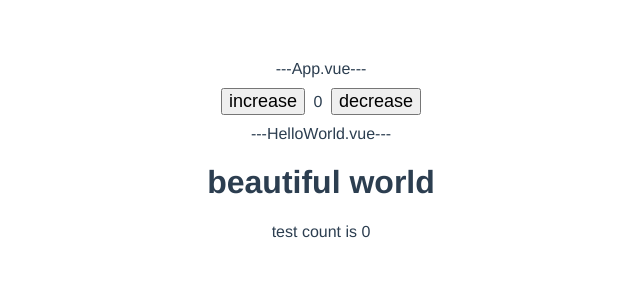
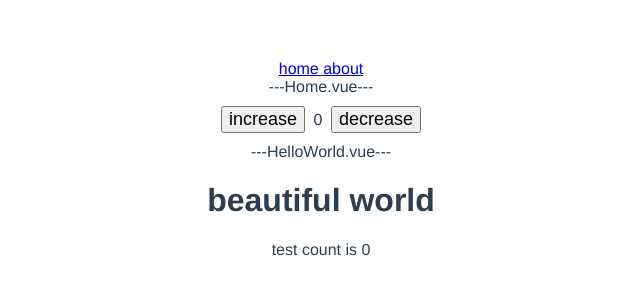
Before and after one commit to zhuddan/vitezz, a Vue app: page / in a window 1280 px wide. Shown: the top 300 px of the page, without its empty margins (319-959 px from the left). Built offline with nearby package versions, Linux system fonts and the light colour scheme.

Commit message:
update: add router

```diff
--- a/package.json
+++ b/package.json
@@ -14,7 +14,8 @@
     "lodash-es": "^4.17.21",
     "pinia": "^2.0.14",
     "qs": "^6.11.0",
-    "vue": "^3.2.25"
+    "vue": "^3.2.25",
+    "vue-router": "^4.0.16"
   },
   "devDependencies": {
     "@types/js-cookie": "^3.0.2",
--- a/src/App.vue
+++ b/src/App.vue
@@ -1,48 +1,12 @@
-<script setup lang="ts">
-// import alias test
-import HelloWorld from '@/components/HelloWorld.vue';
-import { useTestStore } from './store/modules/test';
-
-const testStore = useTestStore();
-
-const testCount = computed(()=>{
-  return testStore.count;
-});
-</script>
-
 <template>
-  ---App.vue---
-  <div class="box">
-    <button @click="testStore.increase">
-      increase
-    </button>
-    {{ testCount }}
-    <button @click="testStore.decrease">
-      decrease
-    </button>
+  <!-- <nav ></nav> -->
+  <div>
+    <router-link to="/">
+      home
+    </router-link>
+    <router-link to="/about">
+      about
+    </router-link>
   </div>
-
-  <HelloWorld msg="beautiful world" />
+  <router-view />
 </template>
-
-<style lang="scss">
-#app {
-  font-family: Avenir, Helvetica, Arial, sans-serif;
-  -webkit-font-smoothing: antialiased;
-  -moz-osx-font-smoothing: grayscale;
-  text-align: center;
-  color: #2c3e50;
-  margin-top: 60px;
-  .box{
-    width: 200px;
-    display: flex;
-    justify-content: space-between;
-    margin:  10px auto ;
-    align-items: center;
-  }
-  button{
-   font-size: 18px;
-   cursor: pointer;
-  }
-}
-</style>
--- a/src/main.ts
+++ b/src/main.ts
@@ -1,9 +1,11 @@
 import { createApp } from 'vue';
 import App from './App.vue';
 import { store } from '@/store';
+import router from '@/router';
 
 createApp(App)
   .use(store)
+  .use(router)
   .mount('#app');
 
 
--- /dev/null
+++ b/src/router/index.ts
@@ -0,0 +1,15 @@
+
+import { createRouter, createWebHistory } from 'vue-router';
+export default createRouter({
+  history: createWebHistory(),
+  routes:[
+    {
+      path:'/',
+      component:()=>import('@/views/Home.vue'),
+    },
+    {
+      path:'/about',
+      component:()=>import('@/views/About.vue'),
+    },
+  ],
+});
--- /dev/null
+++ b/src/views/About.vue
@@ -0,0 +1,12 @@
+<script setup lang="ts">
+import { useTestStore } from '@/store/modules/test';
+const testStore = useTestStore();
+const testCount = computed(()=>{
+  return testStore.count;
+});
+</script>
+
+<template>
+  ---About.vue---
+  {{ testCount }}
+</template>
--- /dev/null
+++ b/src/views/Home.vue
@@ -0,0 +1,47 @@
+<script setup lang="ts">
+// import alias test
+import HelloWorld from '@/components/HelloWorld.vue';
+import { useTestStore } from '@/store/modules/test';
+const testStore = useTestStore();
+
+const testCount = computed(()=>{
+  return testStore.count;
+});
+</script>
+
+<template>
+  ---Home.vue---
+  <div class="box">
+    <button @click="testStore.increase">
+      increase
+    </button>
+    {{ testCount }}
+    <button @click="testStore.decrease">
+      decrease
+    </button>
+  </div>
+
+  <HelloWorld msg="beautiful world" />
+</template>
+
+<style lang="scss">
+#app {
+  font-family: Avenir, Helvetica, Arial, sans-serif;
+  -webkit-font-smoothing: antialiased;
+  -moz-osx-font-smoothing: grayscale;
+  text-align: center;
+  color: #2c3e50;
+  margin-top: 60px;
+  .box{
+    width: 200px;
+    display: flex;
+    justify-content: space-between;
+    margin:  10px auto ;
+    align-items: center;
+  }
+  button{
+   font-size: 18px;
+   cursor: pointer;
+  }
+}
+</style>
```
Also changed, not shown: 1 other file (tests, documents, lock files or other folders).
